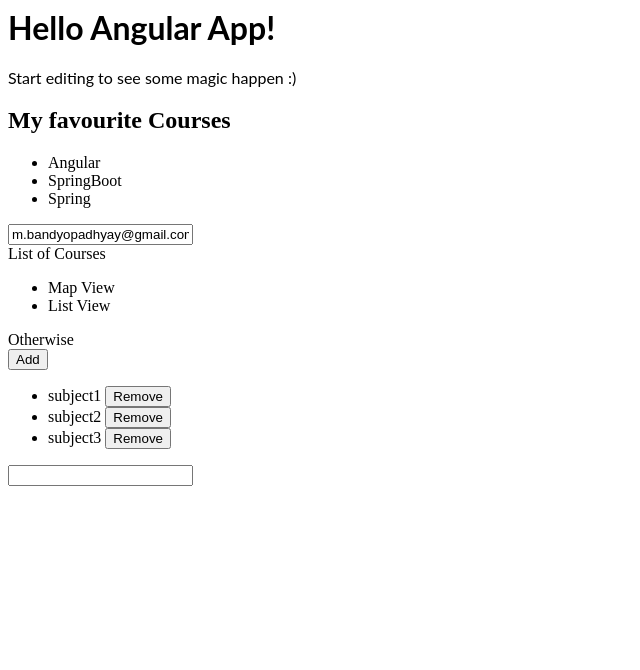
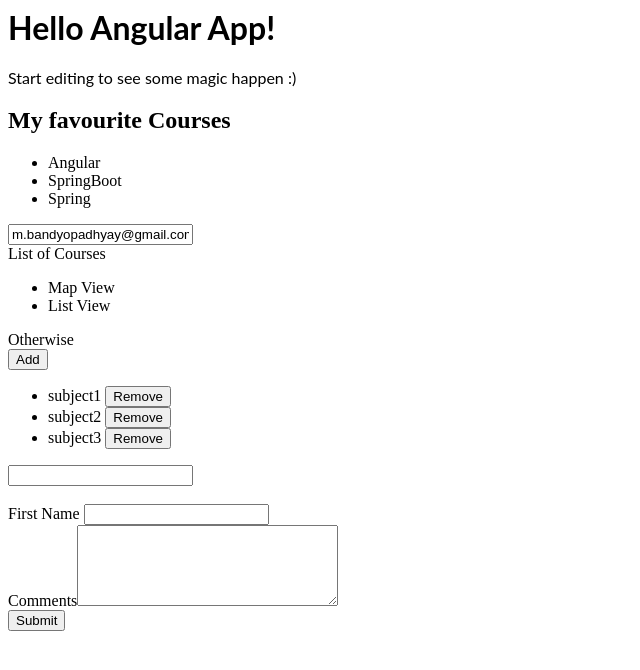
Before and after one commit to mbandyopadhyay10/angular-artdwn, an Angular app: page / in a window 1280 px wide. Shown: the top 670 px of the page, without its empty margins (0-640 px from the left). Built offline with nearby package versions, Linux system fonts and the light colour scheme.

Commit message:
2 files modified, 3 added

```diff
--- a/src/app/app.component.html
+++ b/src/app/app.component.html
@@ -36,3 +36,5 @@
 </div>
 
 <input type="text" appInputFormat [format]="'uppercase'">
+<div> &nbsp;</div>
+<contact-form> </contact-form>
--- a/src/app/app.module.ts
+++ b/src/app/app.module.ts
@@ -7,11 +7,12 @@
 import { CoursesComponent } from './courses.component';
 import { CoursesService } from './courses.service';
 import { InputFormatDirective } from './input-format.directive';
+import { ContactFormComponent } from './contact-form/contact-form.component';
 
 
 @NgModule({
   imports:      [ BrowserModule, FormsModule ],
-  declarations: [ AppComponent, HelloComponent, CoursesComponent, InputFormatDirective ],
+  declarations: [ AppComponent, HelloComponent, CoursesComponent, InputFormatDirective, ContactFormComponent ],
   bootstrap:    [ AppComponent ],
   providers: [CoursesService]
 })
--- /dev/null
+++ b/src/app/contact-form/contact-form.component.html
@@ -0,0 +1,12 @@
+<form >
+  <div class="form-group">
+     <label for="firstName">First Name </label>
+   <input id="firstName" type="text" class="form-control">
+  </div>
+  <div class="form-group">
+    <label for="comment">Comments</label>
+    <textarea id="comment" cols="30" rows="5" class="form-control">
+    </textarea>
+  </div>
+  <button class="btn btn-primary">Submit</button>
+</form>
--- /dev/null
+++ b/src/app/contact-form/contact-form.component.ts
@@ -0,0 +1,15 @@
+import { Component, OnInit } from '@angular/core';
+
+@Component({
+  selector: 'contact-form',
+  templateUrl: './contact-form.component.html',
+  styleUrls: ['./contact-form.component.css']
+})
+export class ContactFormComponent implements OnInit {
+
+  constructor() { }
+
+  ngOnInit() {
+  }
+
+}
```
Also changed, not shown: src/app/contact-form/contact-form.component.css (added).
